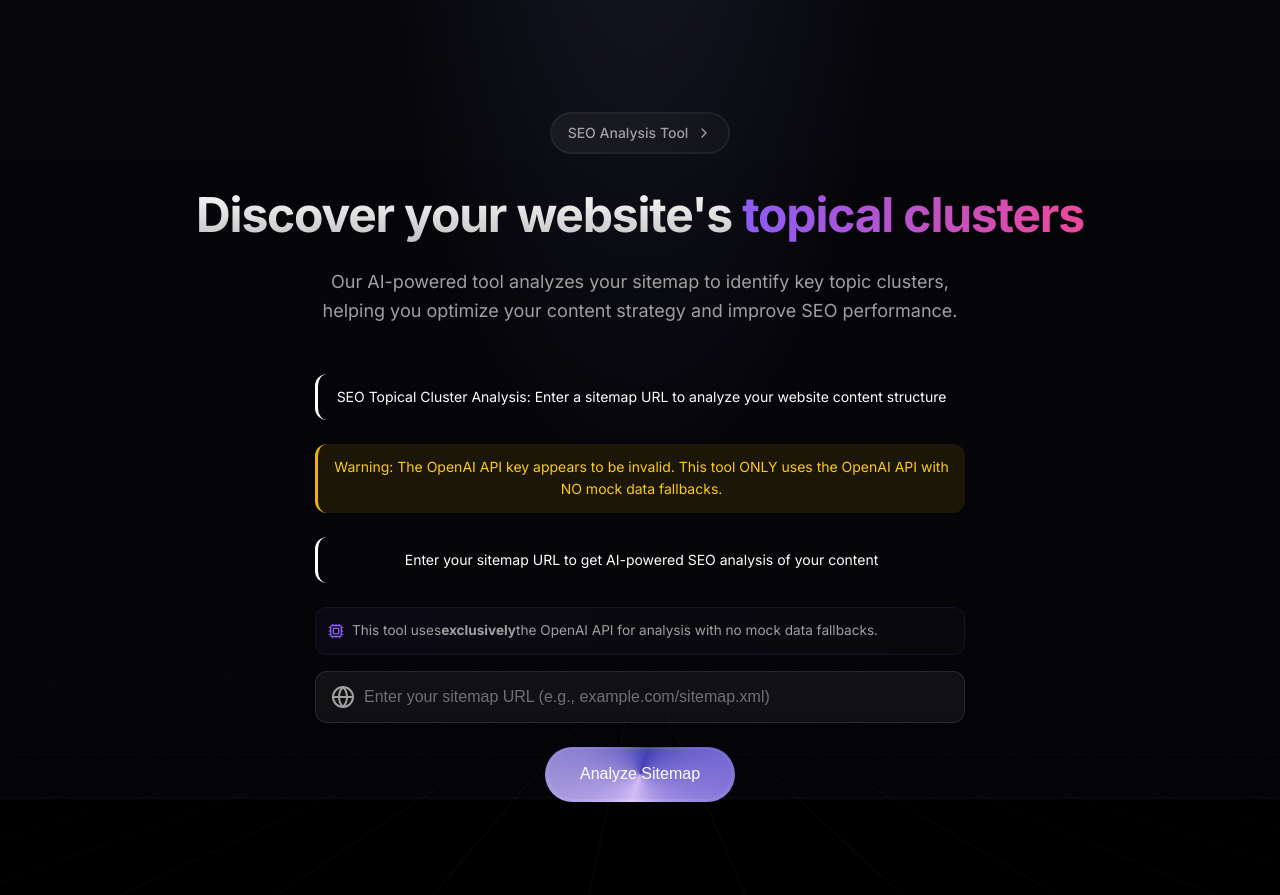
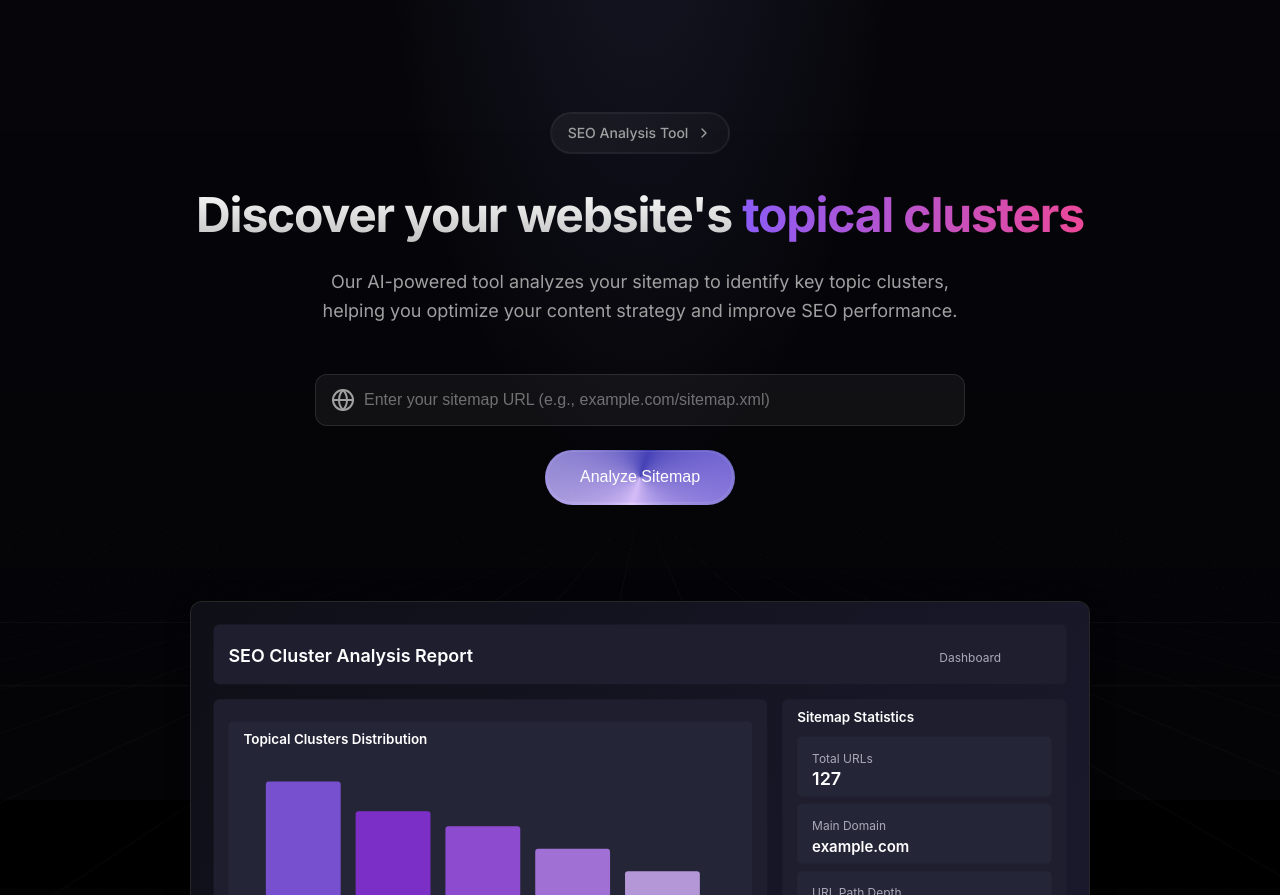
Before and after one commit to alainprocs/SitemapSageAI, a Flask app: page / in a window 1280 px wide. Shown: the top 895 px of the page. Run offline with Flask 3, Linux system fonts and the light colour scheme.

Commit message:
Remove index page warnings to improve UI minimalism.
Replit-Commit-Author: Agent
Replit-Commit-Session-Id: 2e48759c-7beb-4c8a-9a9c-5c2b336aed29
Replit-Commit-Screenshot-Url: https://storage.googleapis.com/screenshot-production-us-central1/d3bb2160-c22c-435c-a9b5-68800a82dc7b/dc63b04e-b7c4-4f0b-be6b-b41979681a1b.jpg

```diff
--- a/app.py
+++ b/app.py
@@ -19,17 +19,7 @@ request_counter = {}
 @app.route('/')
 def index():
     """Render the main page with the sitemap URL input form."""
-    # Always inform users about what they'll get
-    flash('SEO Topical Cluster Analysis: Enter a sitemap URL to analyze your website content structure', 'info')
-
-    # Check for OpenAI API key before users try to use the tool
-    api_key = os.environ.get("OPENAI_API_KEY")
-    if not api_key or len(api_key) < 20 or not api_key.startswith('sk-'):
-        flash('Warning: The OpenAI API key appears to be invalid. This tool ONLY uses the OpenAI API with NO mock data fallbacks.', 'warning')
-
-    # Only using real OpenAI API - inform the user
-    flash('Enter your sitemap URL to get AI-powered SEO analysis of your content', 'info')
-
+    # Clean, minimalist approach with no warnings - just render the template
     return render_template('index.html')
 
 @app.route('/analyze', methods=['POST'])
--- a/templates/index.html
+++ b/templates/index.html
@@ -56,12 +56,6 @@
                     {% endif %}
                 {% endwith %}
 
-                <div style="margin-bottom: 1rem; padding: 0.75rem; border-radius: var(--radius); background: linear-gradient(to right, rgba(139, 92, 246, 0.05), rgba(255, 255, 255, 0.02)); border: 1px solid rgba(139, 92, 246, 0.1);">
-                    <p style="margin: 0; font-size: 0.85rem; color: var(--muted-foreground); display: flex; align-items: center;">
-                        <i data-lucide="cpu" style="width: 16px; height: 16px; margin-right: 0.5rem; color: #8B5CF6;"></i>
-                        This tool uses <strong>exclusively</strong> the OpenAI API for analysis with no mock data fallbacks.
-                    </p>
-                </div>
 
                 <form id="sitemap-form" action="{{ url_for('analyze') }}" method="post" class="hero-form">
                     <div class="input-container">
```
Also changed, not shown: attached_assets/image_1744253470899.png (added).
